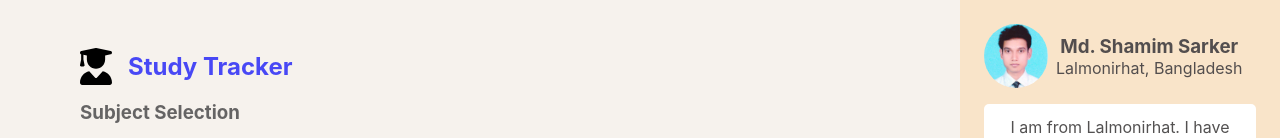
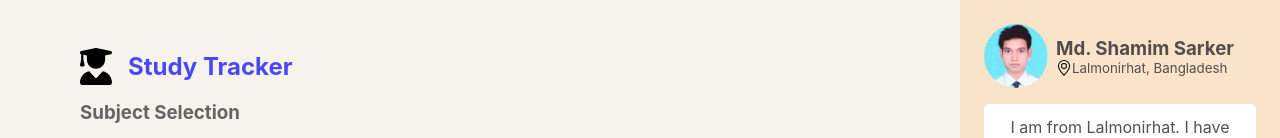
Before and after one commit to md-shamim-sarker/study-tracker, a React (Create React App) app: page / in a window 1280 px wide. Shown: the top 138 px of the page. Built offline with nearby package versions, Linux system fonts and the light colour scheme.

Commit message:
add location icon

```diff
--- a/src/components/Main/Main.js
+++ b/src/components/Main/Main.js
@@ -106,8 +106,8 @@ const Main = () => {
             {/* -----------------Left Side End------------------- */}
 
             {/* -----------------Right Side Start------------------- */}
-            <div className='right-side' data-aos="fade-up">
-                <div className='activity'>
+            <div className='right-side'>
+                <div className='activity' data-aos="fade-up">
                     <Myself></Myself>
                     <h3>Add A Break</h3>
                     <div className='break-btn-container'>
--- a/src/components/Myself/Myself.js
+++ b/src/components/Myself/Myself.js
@@ -1,15 +1,19 @@
 import React from 'react';
 import './Myself.css';
 import myImage from '../../images/shamim.jpg';
+import locationImage from '../../images/geo-alt.svg';
 
 const Myself = () => {
     return (
         <div className='myself'>
             <div className='img-part'>
                 <img src={myImage} alt="my_image" />
-                <div>
+                <div style={{textAlign: "left"}}>
                     <h3 style={{display: "inline"}}>Md. Shamim Sarker</h3><br />
-                    <span>Lalmonirhat, Bangladesh</span>
+                    <div style={{display: "flex"}}>
+                        <img src={locationImage} alt="location_image" />
+                        <small>Lalmonirhat, Bangladesh</small>
+                    </div>
                 </div>
             </div>
             <div className='info-part'>
--- a/src/components/Question/Question.css
+++ b/src/components/Question/Question.css
@@ -2,7 +2,7 @@
     background-color: antiquewhite;
     border: 2px solid transparent;
     border-radius: 10px;
-    margin: 1rem 0;
+    margin: 2rem 0;
     box-shadow: 5px 5px 10px #c3bfbf;
 }
 
```
Also changed, not shown: src/images/geo-alt.svg (added), 1 other file (tests, documents, lock files or other folders).
